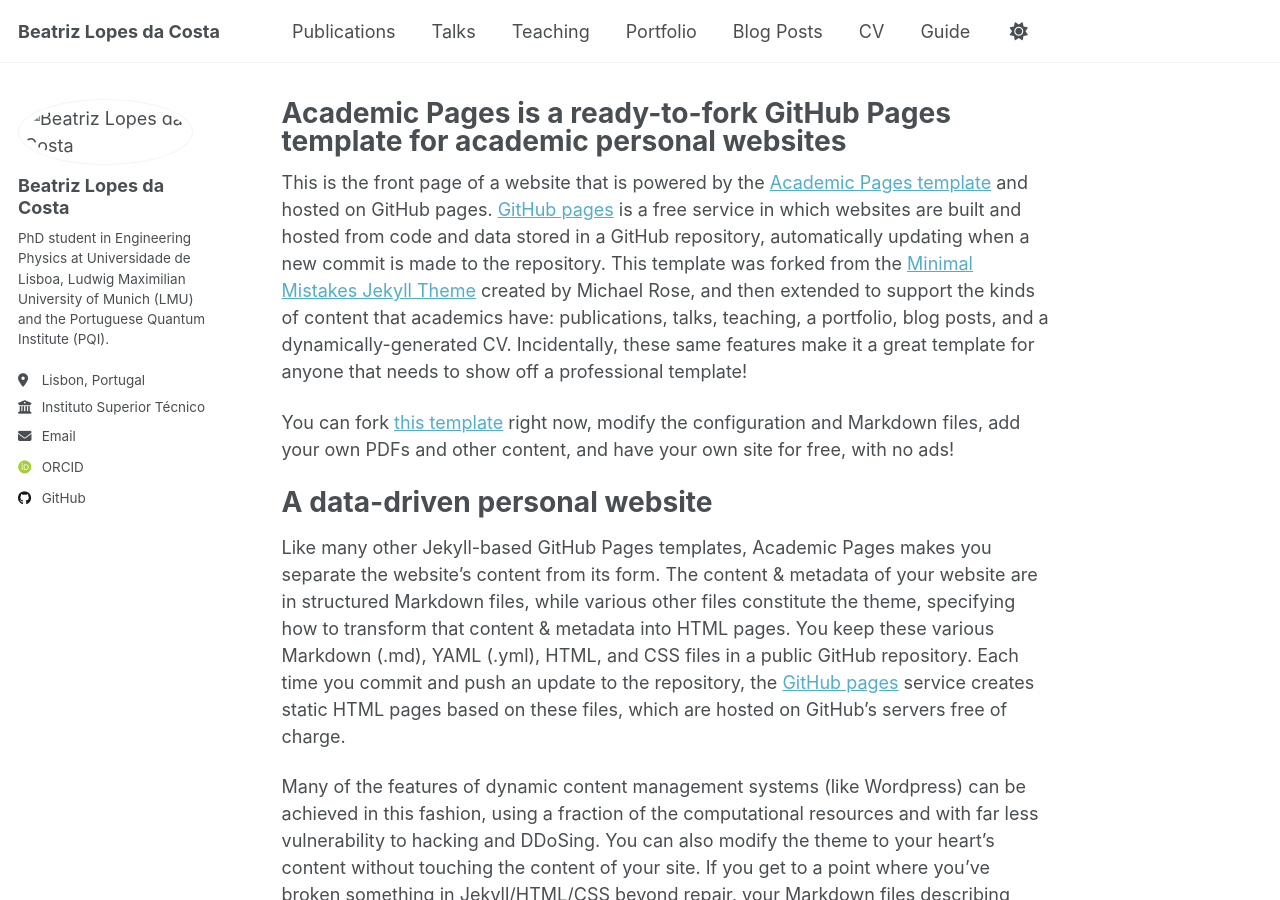
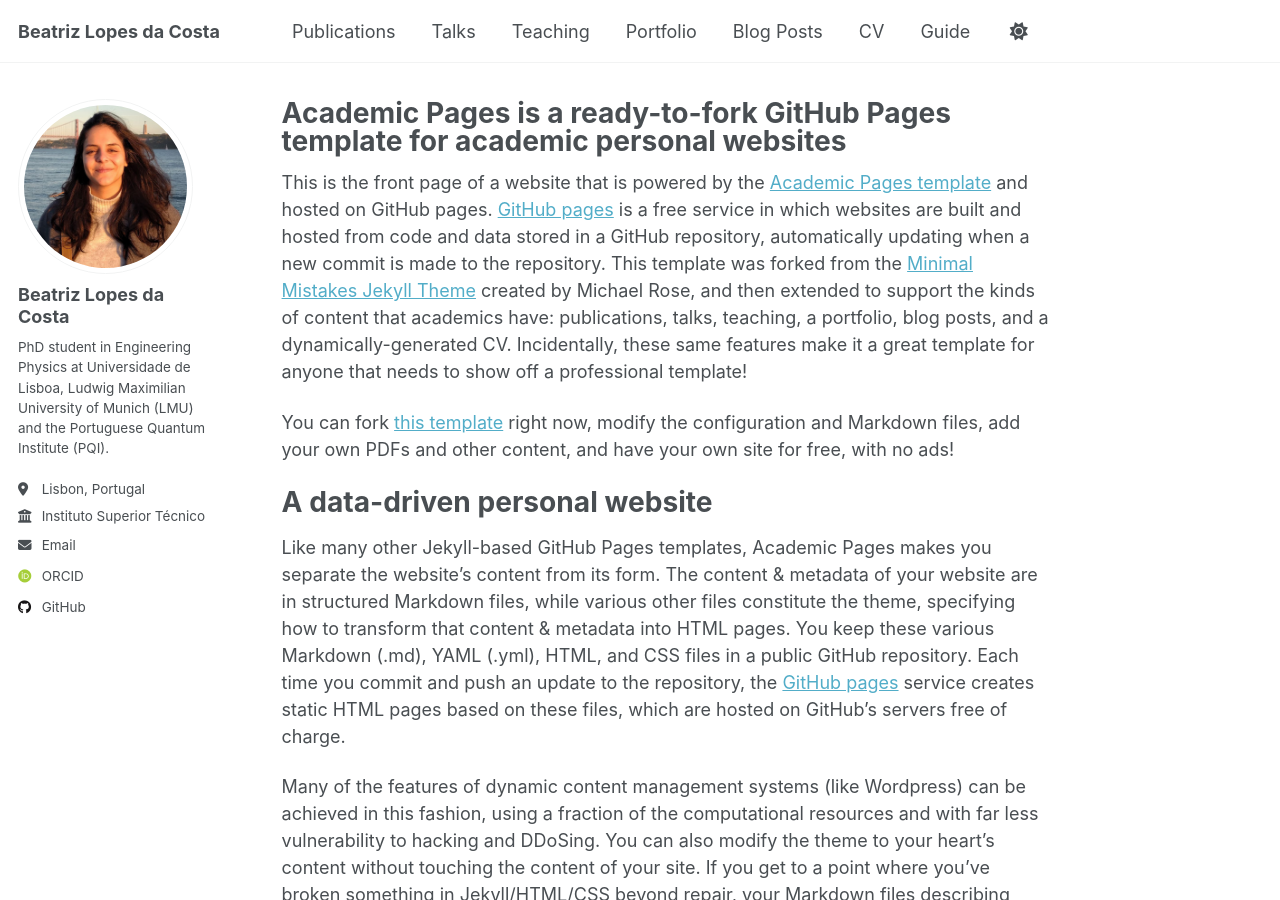
Before and after one commit to beatriz-costa00/beatriz-costa00.github.io, a Jekyll site: the page built from _pages/about.md, in a window 1280 px wide and 900 px high. Built offline with Jekyll 4.4.1, drawn with Linux system fonts in a browser that asks for light colours; some web fonts are replaced; a script that is not in the unit is left out.

Commit message:
Update _config.yml

```diff
--- a/_config.yml
+++ b/_config.yml
@@ -23,7 +23,7 @@ repository               : "academicpages/academicpages.github.io"
 #               Additional customization can be done by editing /_includes/author-profile.html
 author:
   # Biographic information
-  avatar           : "images/profilegit.png"
+  avatar           : "profilegit.png"
   name             : "Beatriz Lopes da Costa"
   pronouns         : # example: "she/her"
   bio              : "PhD student in Engineering Physics at Universidade de Lisboa, Ludwig Maximilian University of Munich (LMU) and the Portuguese Quantum Institute (PQI). "
```
